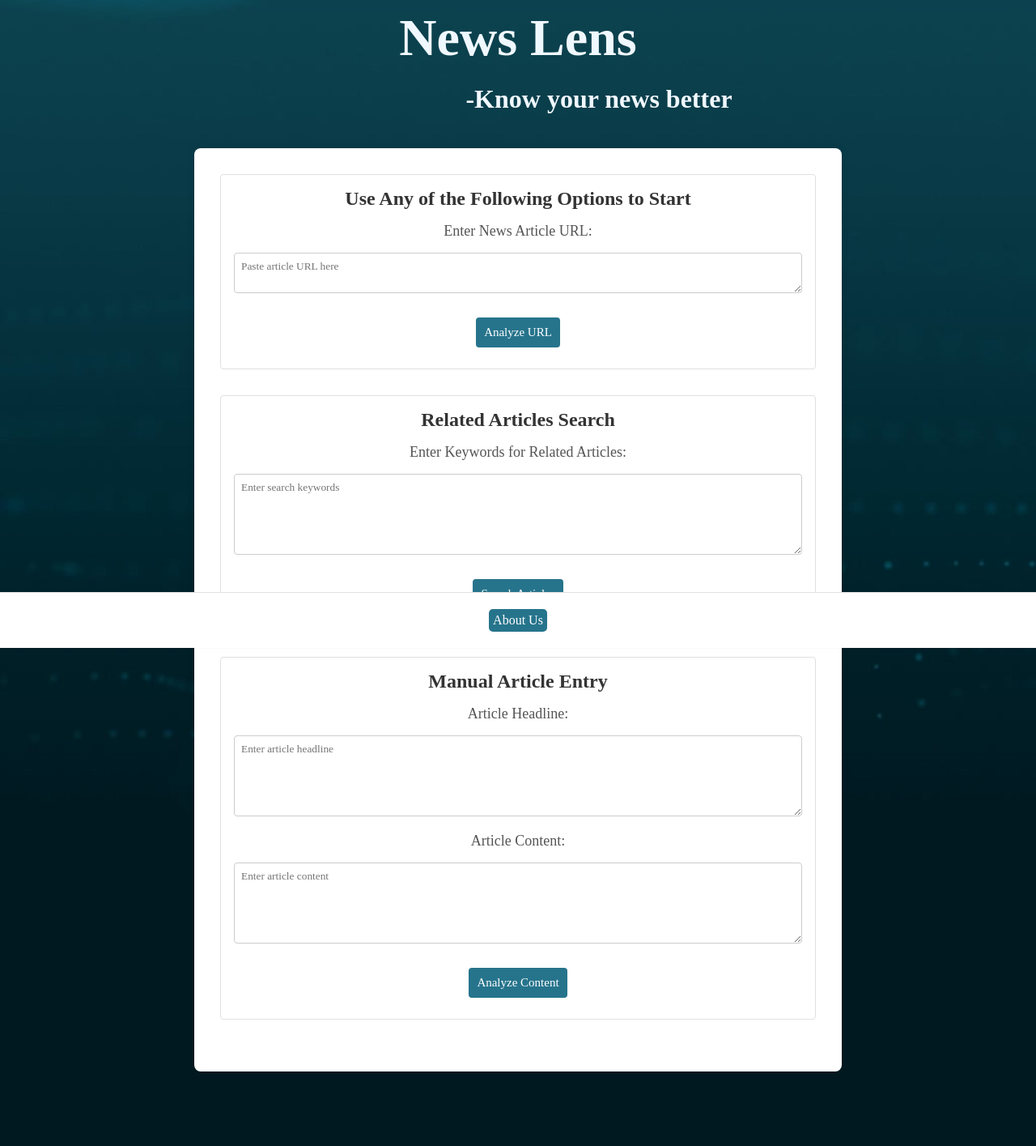
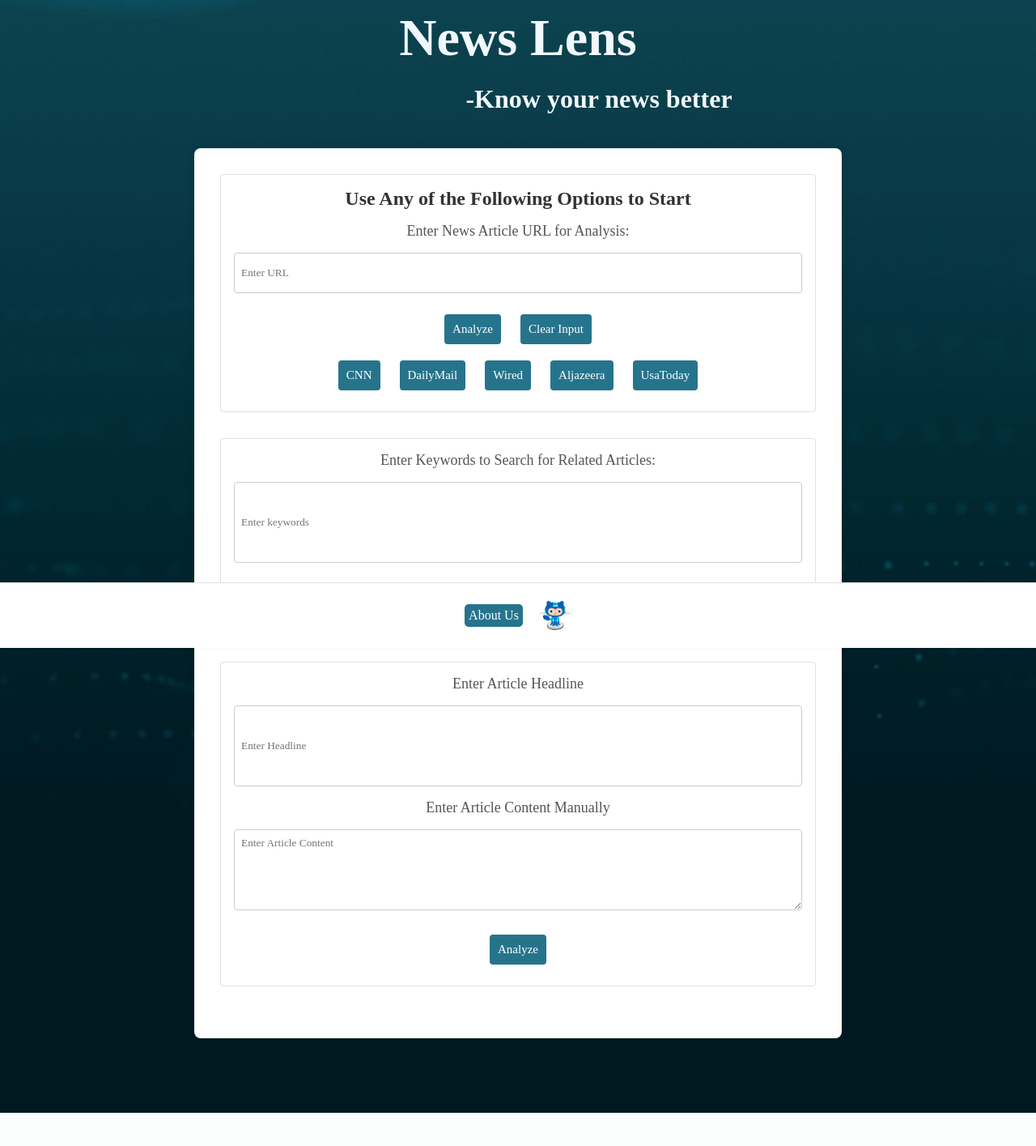
Before and after one commit to t4niha/Project_Phase1, a FastAPI app: template templates/index.html in a window 1280 px wide. Shown: the whole page at 81% size. After the commit the page ends 1374 px from the top, so only its background shows below. Run offline with FastAPI, Linux system fonts and the light colour scheme; the template is opened without the code that fills it, so the values that code supplies are empty; some web fonts are replaced.

Commit message:
Update index.html

```diff
--- a/templates/index.html
+++ b/templates/index.html
@@ -6,7 +6,7 @@
     <title>
         News Lens
     </title>
-    <link rel="stylesheet" href="frontend/styles.css">
+    <link rel="stylesheet" href="/static/styles.css">
 
     <link rel="preconnect" href="https://fonts.googleapis.com">
     <link rel="preconnect" href="https://fonts.gstatic.com" crossorigin>
@@ -14,7 +14,7 @@
         href="https://fonts.googleapis.com/css2?family=Saira+Stencil+One&family=Source+Code+Pro:ital,wght@0,566;1,566&family=Tektur:wght@400..900&display=swap"
         rel="stylesheet">
 
-    <script src="scripts.js" defer></script>
+    <script src="/static/scripts.js" defer></script>
 
 </head>
 
@@ -31,53 +31,118 @@
 
     <body>
         <div class="container">
-            <form id="article-form">
+
+            <form action="/analyze" method="POST" id="article-form" onsubmit="return validateDomain(event)">
                 <div class="form-section">
                     <h2>Use Any of the Following Options to Start </h2>
                     <div class="input-group">
-                        <label for="article-url">Enter News Article URL:</label>
-                        <textarea id="article-url" placeholder="Paste article URL here"></textarea>
+                        <label for="url">Enter News Article URL for Analysis:</label>
+                        <input id="url" placeholder="Enter URL" name="url" required>
                     </div>
-                    <div class = "buttonDiv">
-                    <div class = "buttonDiv">
-                    <button type="button" onclick="redirectToResultPage()">Analyze URL</button>
-                    </div></div>
+
+                    <div class="buttonDiv">
+                        <button type="submit">Analyze</button>
+                        <button type="button" onclick="pasteUrl('')">Clear Input</button>
+
+
+                        <div class="links">
+                            <button type="button"
+                                onclick="pasteUrl('https://edition.cnn.com/2024/11/08/politics/doj-charges-three-iranian-plot-to-kill-donald-trump/index.html')">CNN</button>
+                            <button type="button"
+                                onclick="pasteUrl('https://www.dailymail.co.uk/news/article-14107179/how-old-Americans-Joe-Biden-really-video-president.html')">DailyMail</button>
+                            <button type="button"
+                                onclick="pasteUrl('https://www.wired.com/story/election-violence-is-already-here/')">Wired</button>
+                            <button type="button"
+                                onclick="pasteUrl('https://www.aljazeera.com/news/2024/10/20/indias-envoy-to-canada-rejects-involvement-in-sikh-activists-killing')">Aljazeera</button>
+                            <button type="button"
+                                onclick="pasteUrl('https://www.usatoday.com/story/sports/columnist/nancy-armour/2024/11/20/donald-trump-dance-athletes-celebrations-regret/76455082007/')">UsaToday</button>
+                        </div>
+                    </div>
+
                 </div>
 
+
+            </form>
+
+            <form method="POST" action="/search_articles" >
                 <div class="form-section">
-                    <h2>Related Articles Search</h2>
+
                     <div class="input-group">
-                        <label for="search-prompt">Enter Keywords for Related Articles:</label>
-                        <textarea id="search-prompt" placeholder="Enter search keywords"></textarea>
+                        <label for="search-prompt">Enter Keywords to Search for Related Articles:</label>
+                        <input type="text" id="search-prompt" name="keywords" placeholder="Enter keywords">
                     </div>
-                    <div class = "buttonDiv">
-                    <button type="button" onclick="searchArticle()">Search Articles</button>
-                </div></div>
+                    <div class="buttonDiv">
+                        <button type="submit">Search Articles</button>
+                    </div>
+                </div>
+            </form>
 
+            <form method="POST" action="/analyzeContent">
                 <div class="form-section">
-                    <h2>Manual Article Entry</h2>
+
                     <div class="input-group">
-                        <label for="headline">Article Headline:</label>
-                        <textarea id="headline" placeholder="Enter article headline"></textarea>
+                        <label for="content">Enter Article Headline</label>
+                        <input type="text" id="headline"name="headline" class="headlineField" placeholder="Enter Headline">
                     </div>
                     <div class="input-group">
-                        <label for="content">Article Content:</label>
-                        <textarea id="content" placeholder="Enter article content"></textarea>
+                        <label for="content">Enter Article Content Manually</label>
+                        <textarea name="content" id="content" placeholder="Enter Article Content"></textarea>
                     </div>
-                    <div class = "buttonDiv">
-                    <button type="button" onclick="predictBiasFromText()">Analyze Content</button>
-                </div></div>
+                    <div class="buttonDiv">
+                        <button type="submit">Analyze</button>
+                    </div>
+                </div>
             </form>
+
         </div>
-
 
         <footer>
             <nav>
-                <a href="./frontend/pages/aboutUs.html" class="about-button">About Us</a>
+                <a href="/aboutus" class="about-button">About Us</a>
+                <a href="https://github.com/t4niha/Project_Phase1" class="git" target="_blank" title="View on GitHub"
+                    rel="noopener"></a>
             </nav>
         </footer>
 
-</body>
+        <script>
+            const allowed_sites = [
+                'time', 'abcnews', 'cnn', 'bbc', 'guardian', 'nbcnews',
+                'conversation', 'dailymail', 'cbsnews', 'thewrap',
+                'apnews', 'aljazeera', 'usatoday', 'wired'
+            ];
+
+            // Validate the URL entered in the input field
+            function validateDomain(event) {
+                // Get the entered URL
+                const searchTerm = document.getElementById("url").value.trim(); // Updated input field ID
+                console.log("Entered URL:", searchTerm); // Debug: Log the entered URL
+
+                // Check if the entered value contains any of the allowed site names
+                const isAllowed = allowed_sites.some(site => searchTerm.includes(site));
+                console.log("Is URL allowed?", isAllowed); // Debug: Log the validation result
+
+                if (!isAllowed) {
+                    console.log("URL is not from an allowed site."); // Debug: Log disallowed URL
+                    alert("Website not supported! Allowed websites are:\n" + allowed_sites.map(site => `- ${site}`).join('\n'));
+                    event.preventDefault(); // Prevent form submission
+                    return false;
+                }
+
+                console.log("URL is valid and from an allowed site."); // Debug: Log when the URL is valid
+                return true; // Allow form submission
+            }
+            function pasteUrl(url) {
+                const urlInput = document.getElementById('url');
+                if (urlInput) {
+                    urlInput.value = url;
+                }
+            }
+
+        </script>
+
+
+
+    </body>
 
 
 
```
